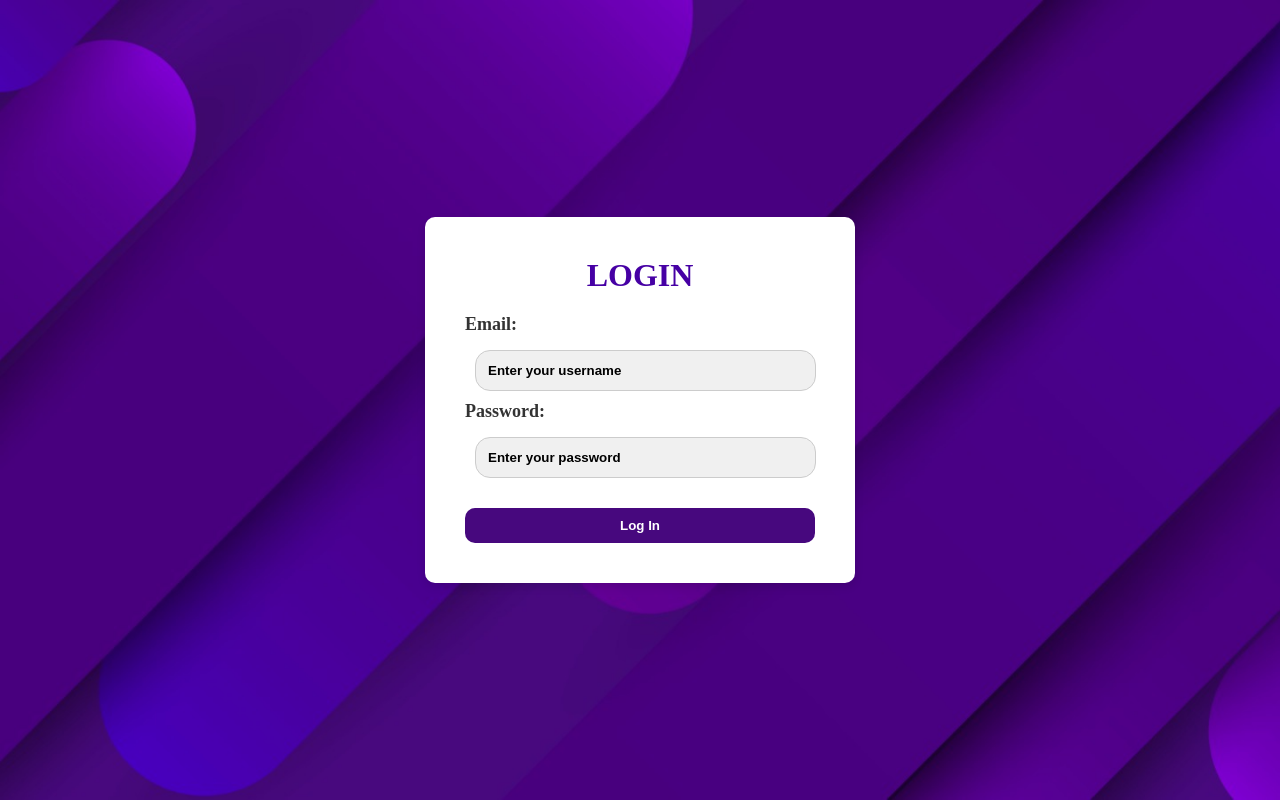
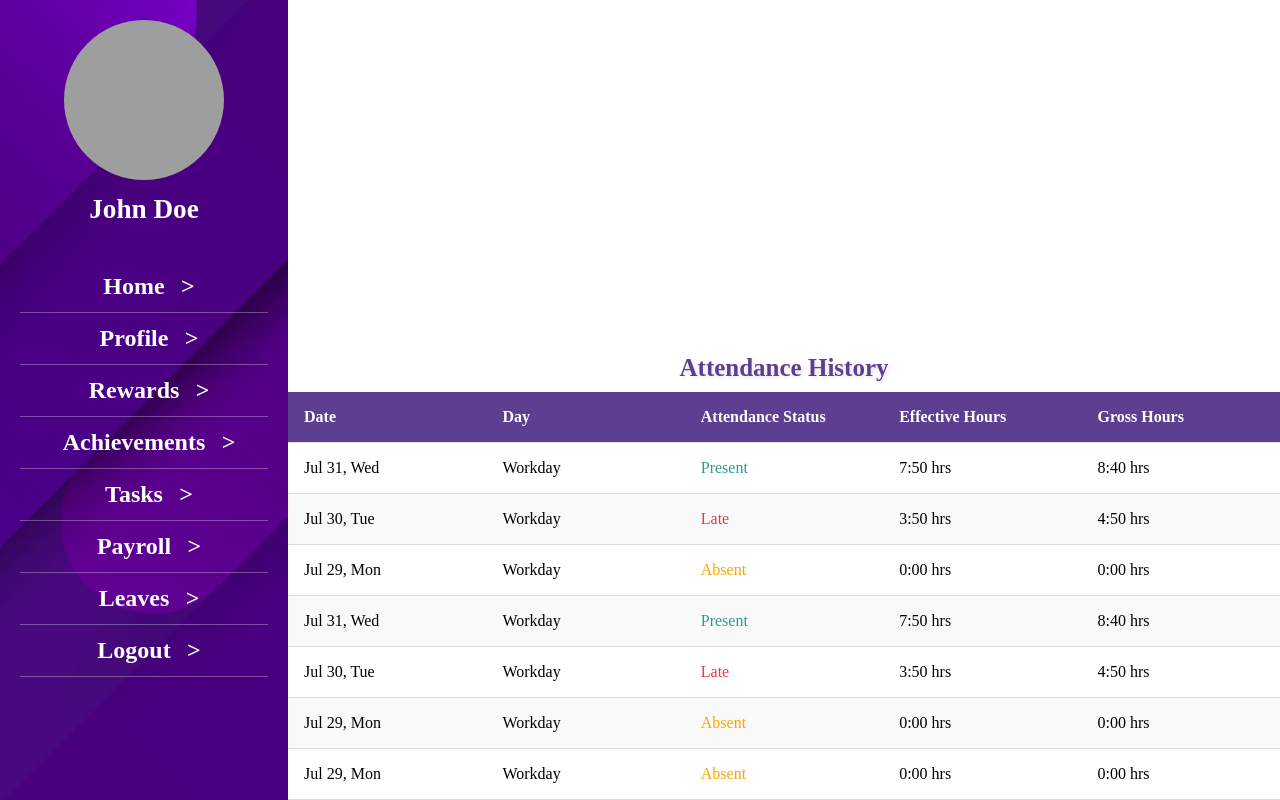
Before and after one commit to Dhruvil1802/WorkSphere_UI, a React (Create React App) app in the folder worksphere/: page / in a window 1280 px wide. Built offline with nearby package versions, Linux system fonts and the light colour scheme; grey boxes are pictures that could not be loaded.

Commit message:
all the boiler plate without core logic

```diff
--- a/worksphere/src/App.js
+++ b/worksphere/src/App.js
@@ -1,10 +1,12 @@
 import "./App.css";
 import Login from "./employee_boilerplate/login";
+import SplitBackground from "./employee_attendance/homepage";
 
 function App() {
   return (
     <div>
-      <Login />
+      {/* <Login /> */}
+      <SplitBackground />
     </div>
   );
 }
--- /dev/null
+++ b/worksphere/src/employee_attendance/attendance-table.css
@@ -0,0 +1,67 @@
+.attendance-table-container {
+  width: 100%; /* Full width to match the content-side */
+  overflow-x: auto; /* Allows horizontal scrolling */
+  margin-top: auto; /* Pushes the table to the bottom if there's extra space */
+}
+
+.attendance-history-heading {
+  font-size: 25px;
+  color: #5d3f92;
+  font-weight: bold;
+  padding: 0 20px;
+  margin-top: 20px; /* Ensures some space above the heading if needed */
+  margin-bottom: 10px; /* Reduces gap between the heading and the table */
+  text-shadow: 2px 2px 4px rgba(15, 1, 1, 0.1); /* Subtle shadow for depth */
+}
+
+/* Styles for the table container to ensure full width and proximity to the heading */
+.attendance-table-container {
+  width: 100%; /* Matches the width of the content-side */
+  overflow: auto; /* Allows scrolling if the table is larger than the container */
+  margin-top: 0; /* Removes any top margin that might push it down */
+}
+
+.attendance-table {
+  width: 100%;
+  min-width: 600px; /* Ensures table does not become too narrow */
+  border-collapse: collapse;
+  table-layout: fixed; /* Helps maintain consistent column widths */
+}
+
+.attendance-table thead {
+  background-color: #5d3f92;
+  color: white;
+}
+
+.attendance-table th,
+.attendance-table td {
+  padding: 16px;
+  text-align: left;
+  border-bottom: 1px solid #ddd;
+}
+
+.attendance-table th {
+  position: sticky;
+  top: 0;
+  z-index: 10;
+}
+
+.attendance-table tr:nth-child(even) {
+  background-color: #f9f9f9;
+}
+
+.attendance-table td:hover {
+  background-color: #f1f1f1;
+}
+
+.attendance-table .Present {
+  color: #2a9d8f;
+}
+
+.attendance-table .Late {
+  color: #e63946;
+}
+
+.attendance-table .Absent {
+  color: #ffa500;
+}
--- /dev/null
+++ b/worksphere/src/employee_attendance/attendance_table.js
@@ -0,0 +1,76 @@
+import React from "react";
+import "./attendance-table.css"; // Make sure the CSS is imported
+
+const AttendanceTable = () => {
+  return (
+    <>
+      <h2 className="attendance-history-heading">Attendance History</h2>
+      <div className="attendance-table-container">
+        <table className="attendance-table">
+          <thead>
+            <tr>
+              <th>Date</th>
+              <th>Day</th>
+              <th>Attendance Status</th>
+              <th>Effective Hours</th>
+              <th>Gross Hours</th>
+            </tr>
+          </thead>
+          <tbody>
+            <tr>
+              <td>Jul 31, Wed</td>
+              <td>Workday</td>
+              <td className="Present">Present</td>
+              <td>7:50 hrs</td>
+              <td>8:40 hrs</td>
+            </tr>
+            <tr>
+              <td>Jul 30, Tue</td>
+              <td>Workday</td>
+              <td className="Late">Late</td>
+              <td>3:50 hrs</td>
+              <td>4:50 hrs</td>
+            </tr>
+            <tr>
+              <td>Jul 29, Mon</td>
+              <td>Workday</td>
+              <td className="Absent">Absent</td>
+              <td>0:00 hrs</td>
+              <td>0:00 hrs</td>
+            </tr>
+            <tr>
+              <td>Jul 31, Wed</td>
+              <td>Workday</td>
+              <td className="Present">Present</td>
+              <td>7:50 hrs</td>
+              <td>8:40 hrs</td>
+            </tr>
+            <tr>
+              <td>Jul 30, Tue</td>
+              <td>Workday</td>
+              <td className="Late">Late</td>
+              <td>3:50 hrs</td>
+              <td>4:50 hrs</td>
+            </tr>
+            <tr>
+              <td>Jul 29, Mon</td>
+              <td>Workday</td>
+              <td className="Absent">Absent</td>
+              <td>0:00 hrs</td>
+              <td>0:00 hrs</td>
+            </tr>
+            <tr>
+              <td>Jul 29, Mon</td>
+              <td>Workday</td>
+              <td className="Absent">Absent</td>
+              <td>0:00 hrs</td>
+              <td>0:00 hrs</td>
+            </tr>
+          </tbody>
+        </table>
+      </div>
+    </>
+  );
+};
+
+export default AttendanceTable;
--- /dev/null
+++ b/worksphere/src/employee_attendance/homepage.css
@@ -0,0 +1,25 @@
+.container {
+  display: flex;
+  height: 100vh; /* Ensures the full viewport height */
+  flex-direction: row; /* Aligns children horizontally */
+}
+
+.image-side {
+  flex: 0.2; /* Adjusts the width of the side menu */
+  display: flex;
+  flex-direction: column;
+  padding: 20px;
+  background: url("Background.jpeg") no-repeat center center;
+  background-size: cover;
+}
+
+.content-side {
+  flex: 0.8;
+  display: flex;
+  flex-direction: column;
+  justify-content: flex-end; /* Ensures the table aligns at the bottom */
+  width: 100%; /* Takes full width of its container */
+  height: 100%; /* Takes full height available */
+  padding: 0; /* Removes padding to ensure full width use */
+  overflow: hidden; /* Avoids any unwanted scrolling caused by padding/margins */
+}
--- /dev/null
+++ b/worksphere/src/employee_attendance/homepage.js
@@ -0,0 +1,19 @@
+import React from "react";
+import SideMenu from "./side_menu";
+import AttendanceTable from "./attendance_table";
+import "./homepage.css";
+
+const SplitBackground = () => {
+  return (
+    <div className="container">
+      <div className="image-side">
+        <SideMenu />
+      </div>
+      <div className="content-side">
+        <AttendanceTable />
+      </div>
+    </div>
+  );
+};
+
+export default SplitBackground;
--- /dev/null
+++ b/worksphere/src/employee_attendance/side_menu.js
@@ -0,0 +1,45 @@
+import React from "react";
+import "./sidemenu.css";
+
+function SideMenu() {
+  return (
+    <>
+      <div className="profile-container">
+        <img
+          src="https://www.gravatar.com/avatar/00000000000000000000000000000000?d=mp&f=y"
+          alt="Profile"
+          className="profile-pic"
+        />
+        <div className="profile-name">John Doe</div>
+      </div>
+      <ul className="menu">
+        <li>
+          <a href="#home">Home</a>
+        </li>
+        <li>
+          <a href="#services">Profile</a>
+        </li>
+        <li>
+          <a href="#about">Rewards</a>
+        </li>
+        <li>
+          <a href="#contact">Achievements</a>
+        </li>
+        <li>
+          <a href="#about">Tasks</a>
+        </li>
+        <li>
+          <a href="#contact">Payroll</a>
+        </li>
+        <li>
+          <a href="#contact">Leaves</a>
+        </li>
+        <li>
+          <a href="#contact">Logout</a>
+        </li>
+      </ul>
+    </>
+  );
+}
+
+export default SideMenu;
--- /dev/null
+++ b/worksphere/src/employee_attendance/sidemenu.css
@@ -0,0 +1,52 @@
+.profile-container {
+  text-align: center;
+  margin-bottom: 20px;
+}
+
+.profile-pic {
+  width: 160px;
+  height: 160px;
+  border-radius: 50%;
+  object-fit: cover;
+  margin-bottom: 10px;
+}
+
+.profile-name {
+  font-size: 1.7rem;
+  font-weight: bold;
+  color: white;
+}
+
+.menu {
+  list-style: none;
+  padding: 0;
+  text-align: center;
+}
+
+.menu li {
+  padding: 12px 0;
+  border-bottom: 1px solid rgba(255, 255, 255, 0.3);
+}
+
+.menu a {
+  position: relative; /* Required for absolute positioning of pseudo-elements */
+  padding-right: 20px; /* Adds space for the '>' symbol */
+  color: white;
+  text-decoration: none;
+  font-weight: bold;
+  transition: color 0.3s ease;
+  font-size: 1.5rem;
+}
+
+.menu a::after {
+  content: ">"; /* The character to display */
+  position: absolute; /* Positions the content relative to its parent (the 'a' tag) */
+  right: -10px; /* Aligns the '>' to the right edge of the 'a' tag */
+  top: 0; /* Aligns the '>' to the top of the 'a' tag (adjust as necessary) */
+  color: white; /* Sets the color of the '>' symbol */
+}
+
+.menu a:hover,
+.menu a:hover::after {
+  color: #ffd700;
+}
```
Also changed, not shown: worksphere/src/employee_attendance/Background.jpeg (added).
